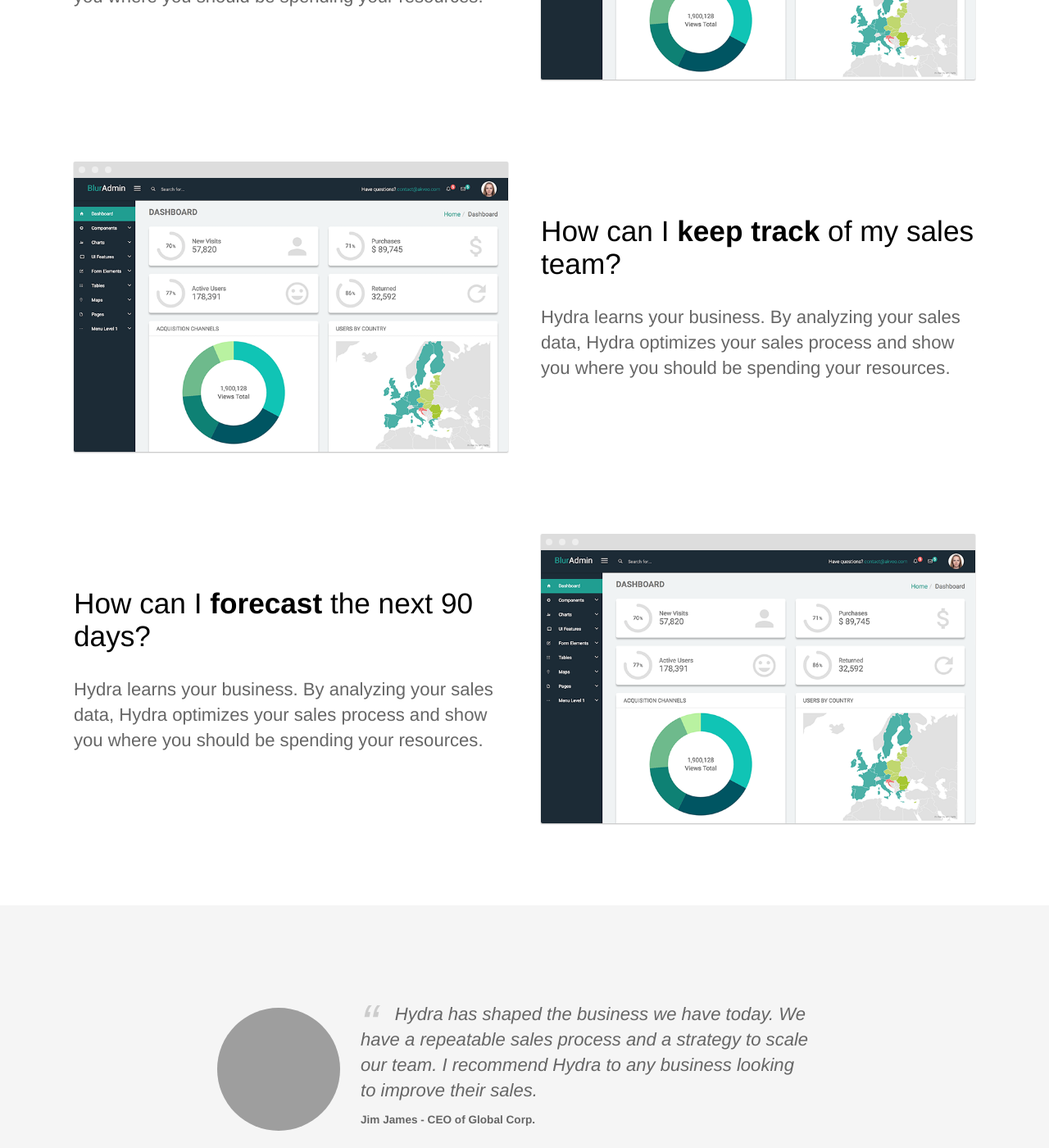
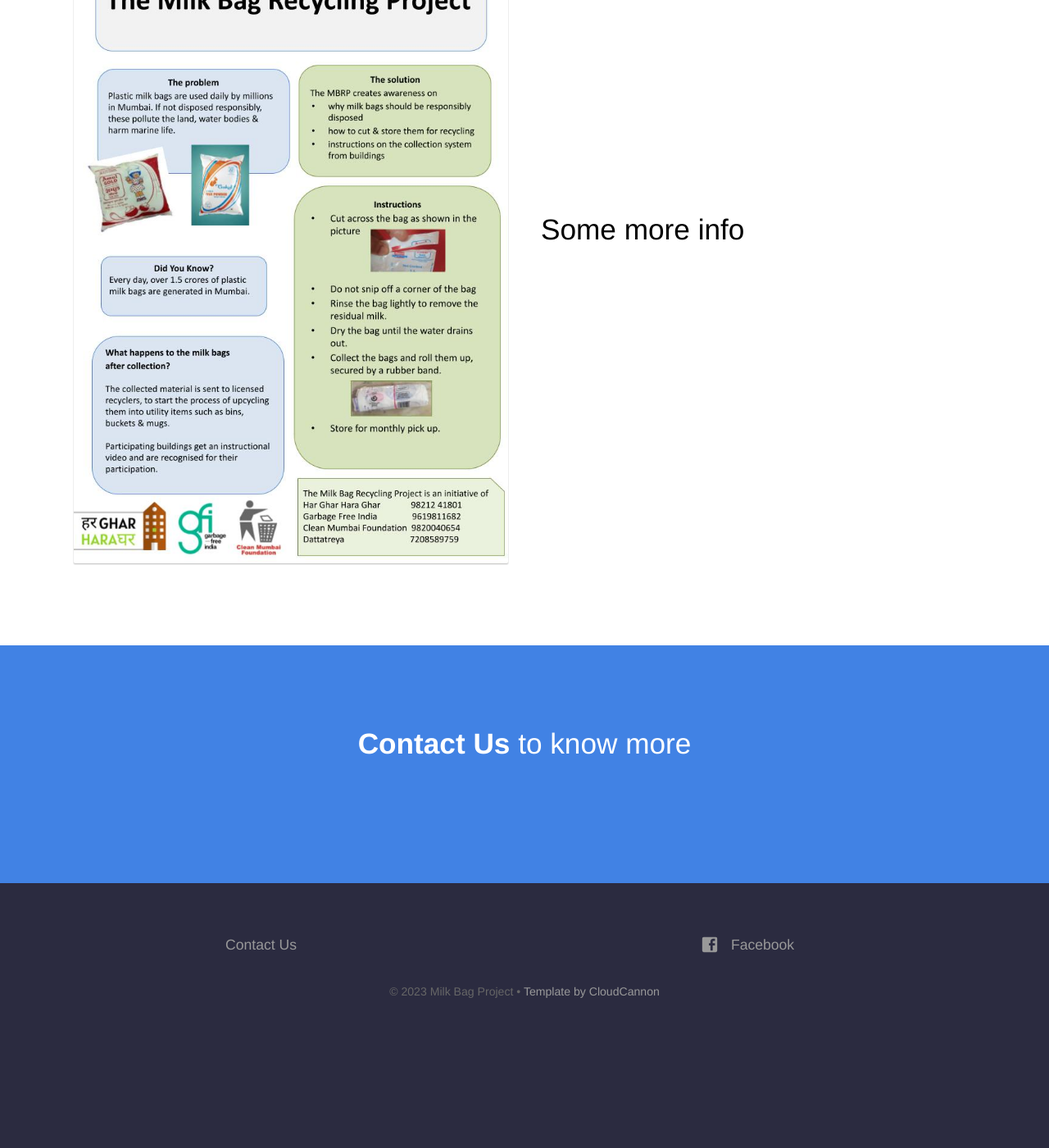
Before and after one commit to jhandei/milk-bag-project, a Jekyll site: the page built from index.html, in a window 1280 px wide and 1400 px high, scrolled down 1294 px. Shown: the whole window at 82% size. Built offline with Jekyll 4.4.1, drawn with Linux system fonts in a browser that asks for light colours; after the commit the page ends 2563 px from its top, so only the background shows below that; some of the changed text lies outside the part shown; grey boxes are pictures that could not be loaded.

Commit message:
added info

```diff
--- a/_layouts/default.html
+++ b/_layouts/default.html
@@ -23,7 +23,7 @@
 	<body>
 		<header>
 			<div class="container">
-				<div class="company-name"><a href="{{ site.baseurl }}/"><img src="{{ site.baseurl }}/images/logo.svg" alt="Hydra Logo" width="95" height="33" /></a></div>
+				<div class="company-name"><a href="{{ site.baseurl }}/"><img src="{{ site.baseurl }}/images/logo.jpeg" alt="Milk Bag Project" width="95" height="33" /></a></div>
 				{% include navigation.html %}
 			</div>
 		</header>
@@ -44,7 +44,7 @@
 					</ul>
 					{% endfor %}
 				</div>
-				<p class="copyright">&copy; {{ site.time | date: '%Y' }} MyApp Ltd. • <a href="#">Terms</a> &amp; <a href="#">Privacy</a> • <a href="https://cloudcannon.com/">Template by CloudCannon</a></p>
+				<p class="copyright">&copy; {{ site.time | date: '%Y' }} Milk Bag Project • <a href="https://cloudcannon.com/">Template by CloudCannon</a></p>
 			</div>
 		</footer>
 		<script>
--- a/index.html
+++ b/index.html
@@ -1,14 +1,14 @@
 ---
-title: The last sales CRM you'll ever need
-description: Track and optimize your sales team in real time
+title: The Milk Bag Project
+description: Recycle your Milk Bags
 ---
 <section class="hero">
 	<div class="text-container">
-		<h1 class="editable">The last sales CRM <strong>you'll ever need</strong></h1>
-		<p class="subtext editable">Track and optimize your sales team in real time.</p>
-		<div class="cta button alt"><a href="{{ site.baseurl }}/contact/">Get Started Free</a></div>
+		<h1 class="editable">Don't throw your empty <strong>milk packets</strong></h1>
+		<p class="subtext editable">Instead of throwing them in the dustbin,
+			send it to us. we will recycle and create other plastic products from them.</p>
 		<div>
-			<img src="{{ site.baseurl }}/images/dashboard.png" alt="Screenshot" class="screenshot editable" />
+			<iframe width="560" height="315" src="https://www.youtube.com/embed/E71IyNpBL2I" title="YouTube video player" frameborder="0" allow="accelerometer; autoplay; clipboard-write; encrypted-media; gyroscope; picture-in-picture; web-share" allowfullscreen></iframe>
 		</div>
 	</div>
 </section>
@@ -17,11 +17,10 @@
 	<section>
 		<div class="container flex">
 			<div class="text editable">
-				<h2>How can we <strong>double</strong> our sales revenue?</h2>
-				<p>Hydra learns your business. By analyzing your sales data, Hydra optimizes your sales process and show you where you should be spending your resources. </p>
+				<h2>Our Story</h2>
 			</div>
 			<div class="image">
-				<img src="{{ site.baseurl }}/images/dashboard.png" alt="Screenshot" class="screenshot editable" />
+				<iframe width="560" height="315" src="https://www.youtube.com/embed/8F8S0xGNG0s" title="YouTube video player" frameborder="0" allow="accelerometer; autoplay; clipboard-write; encrypted-media; gyroscope; picture-in-picture; web-share" allowfullscreen></iframe>
 			</div>
 		</div>
 	</section>
@@ -29,41 +28,40 @@
 	<section>
 		<div class="container flex">
 			<div class="text editable">
-				<h2>How can I <strong>keep track</strong> of my sales team?</h2>
-				<p>Hydra learns your business. By analyzing your sales data, Hydra optimizes your sales process and show you where you should be spending your resources.</p>
+				<h2>Some more info</h2>
+<!--				<p>Hydra learns your business. By analyzing your sales data, Hydra optimizes your sales process and show you where you should be spending your resources.</p>-->
 			</div>
 			<div class="image">
-				<img src="{{ site.baseurl }}/images/dashboard.png" alt="Screenshot" class="screenshot editable" />
+				<img src="{{ site.baseurl }}/images/steps.jpeg" alt="Screenshot" class="screenshot editable" />
 			</div>
 		</div>
 	</section>
 
-	<section>
-		<div class="container flex">
-			<div class="text editable">
-				<h2>How can I <strong>forecast</strong> the next 90 days?</h2>
-				<p>Hydra learns your business. By analyzing your sales data, Hydra optimizes your sales process and show you where you should be spending your resources.</p>
-			</div>
-			<div class="image">
-				<img src="{{ site.baseurl }}/images/dashboard.png" alt="Screenshot" class="screenshot editable" />
-			</div>
-		</div>
-	</section>
+<!--	<section>-->
+<!--		<div class="container flex">-->
+<!--			<div class="text editable">-->
+<!--				<h2>How can I <strong>forecast</strong> the next 90 days?</h2>-->
+<!--				<p>Hydra learns your business. By analyzing your sales data, Hydra optimizes your sales process and show you where you should be spending your resources.</p>-->
+<!--			</div>-->
+<!--			<div class="image">-->
+<!--				<img src="{{ site.baseurl }}/images/dashboard.png" alt="Screenshot" class="screenshot editable" />-->
+<!--			</div>-->
+<!--		</div>-->
+<!--	</section>-->
 
-	<section class="testimonial">
-		<div class="container flex">
-			<div class="testimonial-block">
-				<div class="square-image"><img src="https://source.unsplash.com/6anudmpILw4/600x400" alt="Jim James" class="editable"></div>
-				<blockquote>
-					<p class="editable">Hydra has shaped the business we have today. We have a repeatable sales process and a strategy to scale our team. I recommend Hydra to any business looking to improve their sales.</p>
-					<p class="editable author">Jim James - CEO of Global Corp.</p>
-				</blockquote>
-			</div>
-		</div>
-	</section>
+<!--	<section class="testimonial">-->
+<!--		<div class="container flex">-->
+<!--			<div class="testimonial-block">-->
+<!--				<div class="square-image"><img src="https://source.unsplash.com/6anudmpILw4/600x400" alt="Jim James" class="editable"></div>-->
+<!--				<blockquote>-->
+<!--					<p class="editable">Hydra has shaped the business we have today. We have a repeatable sales process and a strategy to scale our team. I recommend Hydra to any business looking to improve their sales.</p>-->
+<!--					<p class="editable author">Jim James - CEO of Global Corp.</p>-->
+<!--				</blockquote>-->
+<!--			</div>-->
+<!--		</div>-->
+<!--	</section>-->
 
 	<section class="bottom-cta">
-		<h2 class="editable"><strong>Improve</strong> your sales process today</h2>
-		<div class="button alt"><a href="#">Get Started Free</a></div>
+		<h2 class="editable"><strong>Contact Us</strong> to know more</h2>
 	</section>
 </div>
```
Also changed, not shown: _data/footer.yml (+33 -33 lines), _data/navigation.yml (+0 -16 lines), contact.html (+4 -167 lines), images/logo.jpeg (added), images/steps.jpeg (added).
